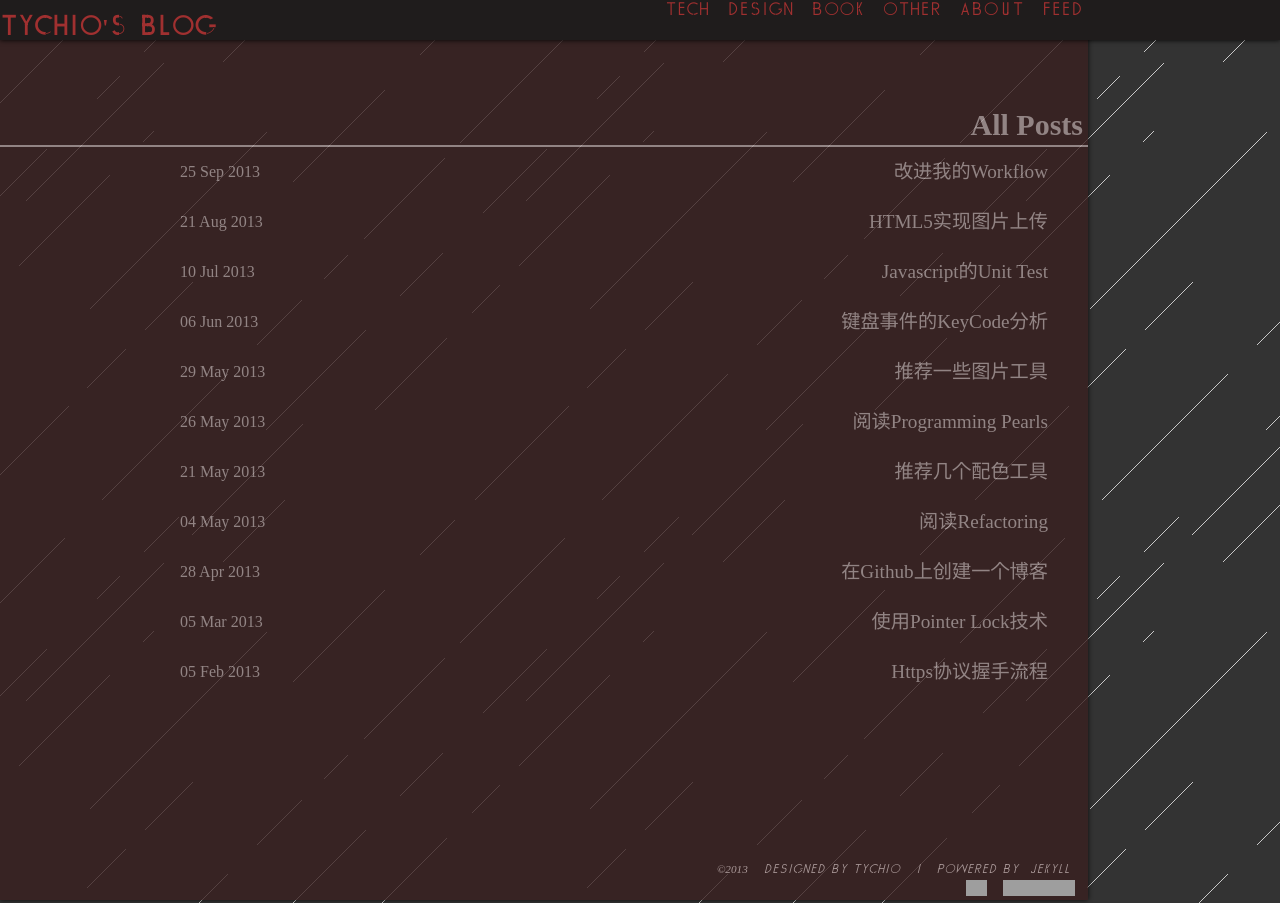
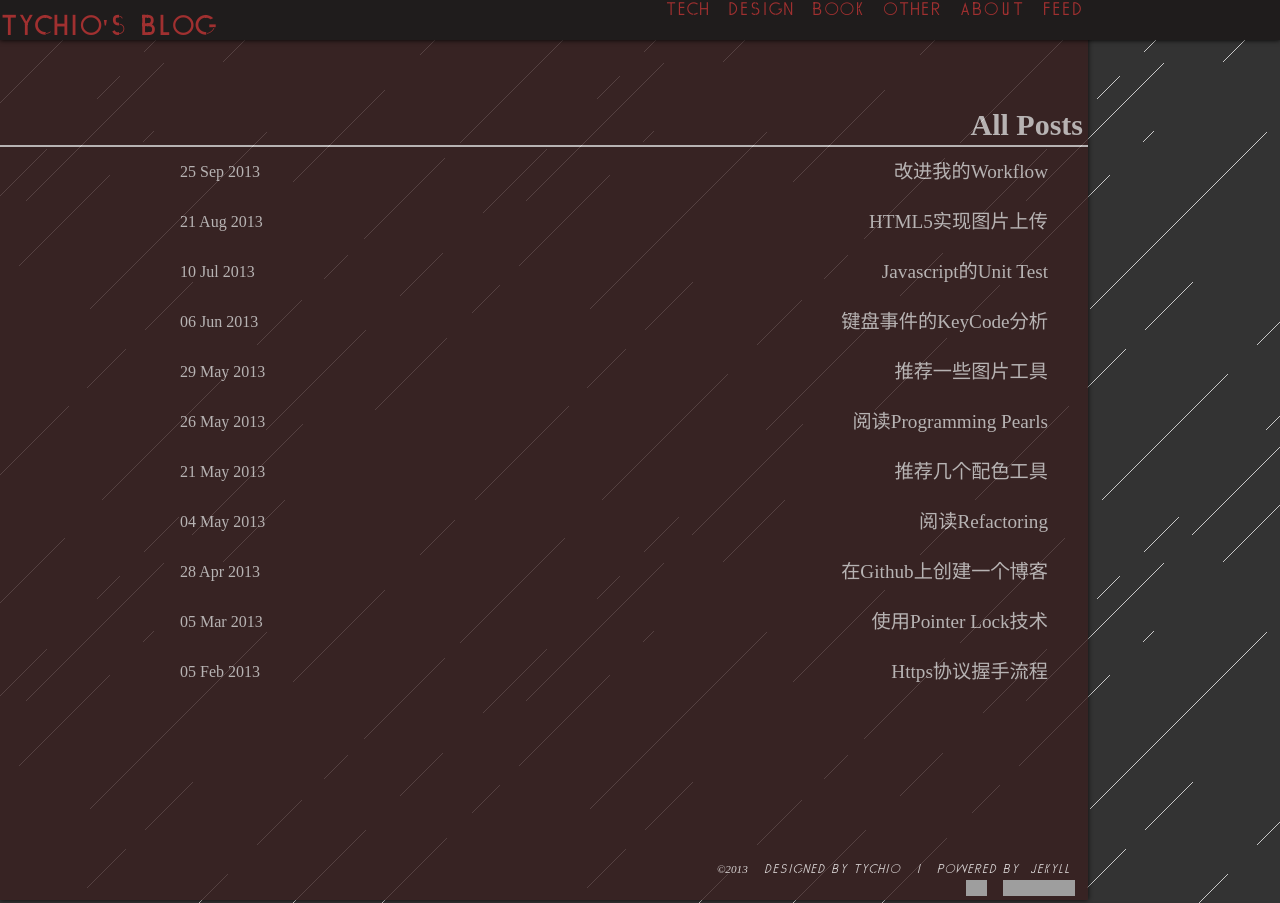
Before and after one commit to tychio/old_blog, a Jekyll site: the page built from index.html, in a window 1280 px wide. Built offline with Jekyll 4.4.1, drawn with Linux system fonts in a browser that asks for light colours; some web fonts are replaced; Markdown is read by kramdown in place of the engine named in the settings; grey boxes are pictures that could not be loaded.

Commit message:
change list text color to light

```diff
--- a/css/style.css
+++ b/css/style.css
@@ -11,8 +11,8 @@ blockquote:after,q:after,blockquote:before,q:before{content:'';content:none}
 table{border-collapse:collapse;border-spacing:0}
 input,textarea,select,a,button{outline:none}
 .clearfix:after{content:".";display:block;height:0;clear:both;visibility:hidden}
-a,a:link,a:visited{color:#a99;text-decoration:none}
-a:hover{color:#cbb}
+a,a:link,a:visited{color:#d8d3d3;text-decoration:none}
+a:hover{color:#f4f1f1}
 body{background:#333 url("/img/bg.png") repeat;font-family:aviel;color:#e7e0e0}
 hr{border:0;clear:both}
 header{position:fixed;z-index:12000;top:0;left:0;width:100%;background:#1f1c1c;font-family:aftommy;-webkit-box-shadow:0 0 5px #000;-moz-box-shadow:0 0 5px #000;-ms-box-shadow:0 0 5px #000;-o-box-shadow:0 0 5px #000;box-shadow:0 0 5px #000;}
@@ -28,14 +28,14 @@ main aside{position:absolute;top:40px;left:0;width:300px;text-align:left;}
 main aside ul{list-style:none;padding:0;}
 main aside ul li{padding:2px 0}
 main dl{margin:40px 0 40px;text-align:right;}
-main dl dt{line-height:30px;font-size:30px;padding:70px 5px 5px;border-bottom:2px solid #a99;font-weight:bold;color:#a99;}
+main dl dt{line-height:30px;font-size:30px;padding:70px 5px 5px;border-bottom:2px solid #d8d3d3;font-weight:bold;color:#d8d3d3;}
 main dl dt h1{font-size:1.1rem}
 main dl dd{min-height:50px;margin-left:300px;}
 main dl dd a time{float:left;display:inline;line-height:50px;font-weight:normal}
 main dl dd a h4{overflow:hidden;padding-right:40px;margin:0;line-height:50px;font-size:1.2rem;font-weight:normal;-webkit-transition:padding .3s;-moz-transition:padding .3s;-ms-transition:padding .3s;-o-transition:padding .3s;transition:padding .3s;}
 main dl dd a h4:hover{padding-right:5px}
 main dl dd article{overflow:hidden;text-align:left;font-size:.9rem;font-family:"微软雅黑" arial "黑体";line-height:30px;letter-spacing:1px;word-wrap:break-word;color:#e7e0e0;}
-main dl dd article time{padding:0 5px;text-align:right;color:#a99}
+main dl dd article time{padding:0 5px;text-align:right;color:#d8d3d3}
 main dl dd article img{float:left;margin-right:20px;margin-top:10px;max-width:100%}
 main dl dd article h1{font-size:2rem}
 main dl dd article h2{font-size:1.8rem}
@@ -50,14 +50,14 @@ main dl dd article a:hover{color:#f03030}
 main dl dd article pre{overflow:auto;max-height:500px;padding:10px 20px;line-height:20px;background:#200;}
 main dl dd article pre code{font-family:monaco}
 main dl dd article blockquote{background:#4d3c3c;border-left:2px solid #00807b;margin-left:0;padding-left:20px}
-main dl dd div.comment{padding-top:20px;margin-top:20px;border-top:2px solid #a99}
+main dl dd div.comment{padding-top:20px;margin-top:20px;border-top:2px solid #d8d3d3}
 footer{float:left;position:relative;z-index:11000;left:0;bottom:40px;height:40px;width:80%;}
 footer a#backtop{display:none;float:left;position:fixed;z-index:1001;right:0;bottom:0;height:40px;width:20%;line-height:60px;text-align:center;font-size:1.4rem;background:#1f1c1c}
 footer address{text-align:right;font-family:aftommy;font-size:.7rem;}
 footer address p{line-height:20px;padding:0 8px;margin:0;}
-footer address p span,footer address p a{padding:0 5px;color:#a99;}
+footer address p span,footer address p a{padding:0 5px;color:#d8d3d3;}
 footer address p span img,footer address p a img{height:16px}
-footer address p a:link,footer address p a:visited{color:#a99}
+footer address p a:link,footer address p a:visited{color:#d8d3d3}
 @media all and (min-width: 1025px) and (max-width: 1280px){header div#top,main,footer{width:85%}
 main dl dd{margin-left:180px}
 main aside{width:180px}
--- a/css/style.styl
+++ b/css/style.styl
@@ -22,8 +22,8 @@ $colorHeader = #1F1C1C
 $colorBody = #392020
 $colorCode = #220000
 /* ==font */
-$colorText = #AA9999
-$colorTextHover = #CCBBBB
+$colorText = #D8D3D3
+$colorTextHover = #F4F1F1
 $colorTitleLink = #A03030
 $colorTitleLinkHover = #1DA8A8
 $colorLink = #00A09A
```
